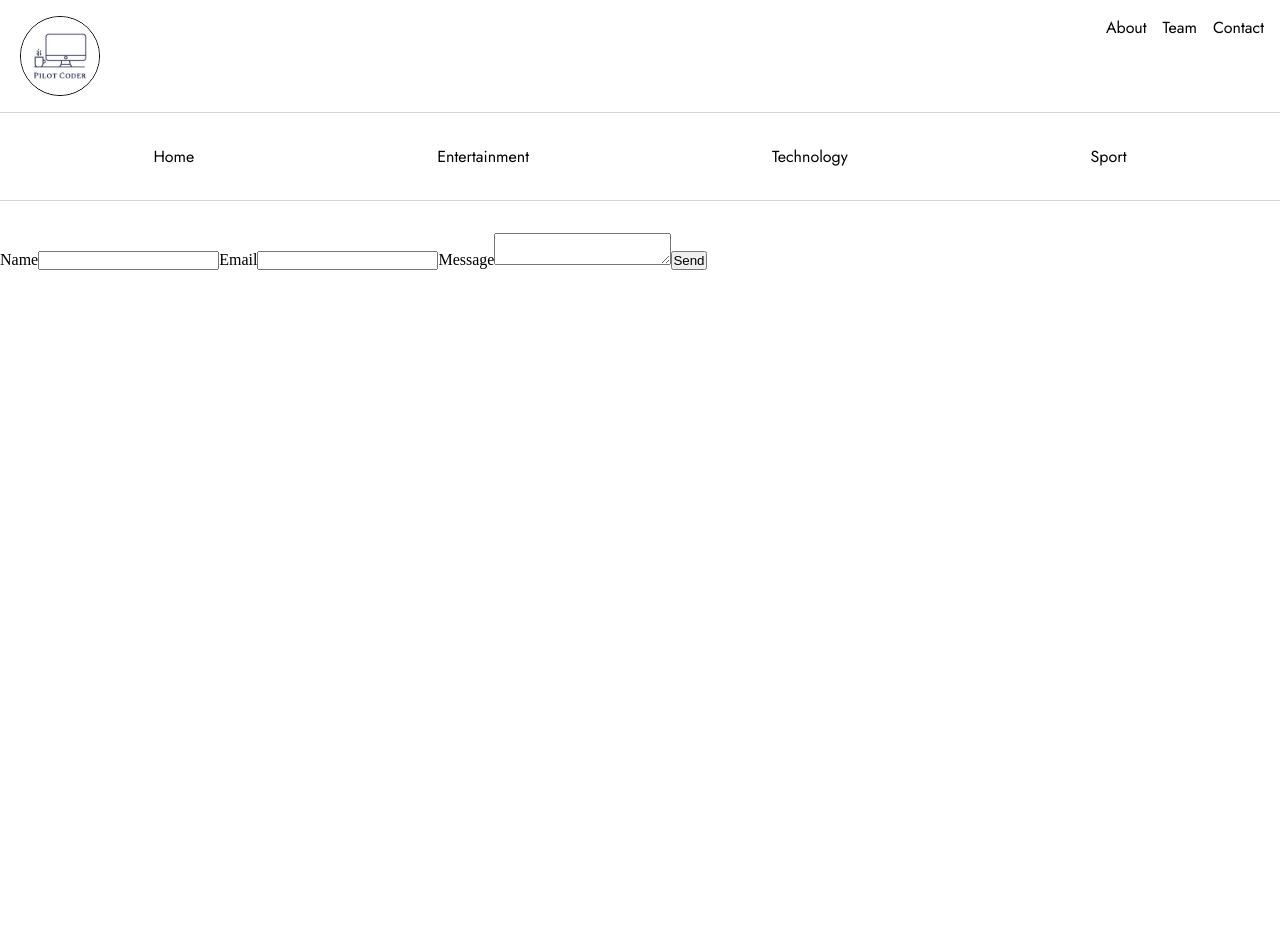
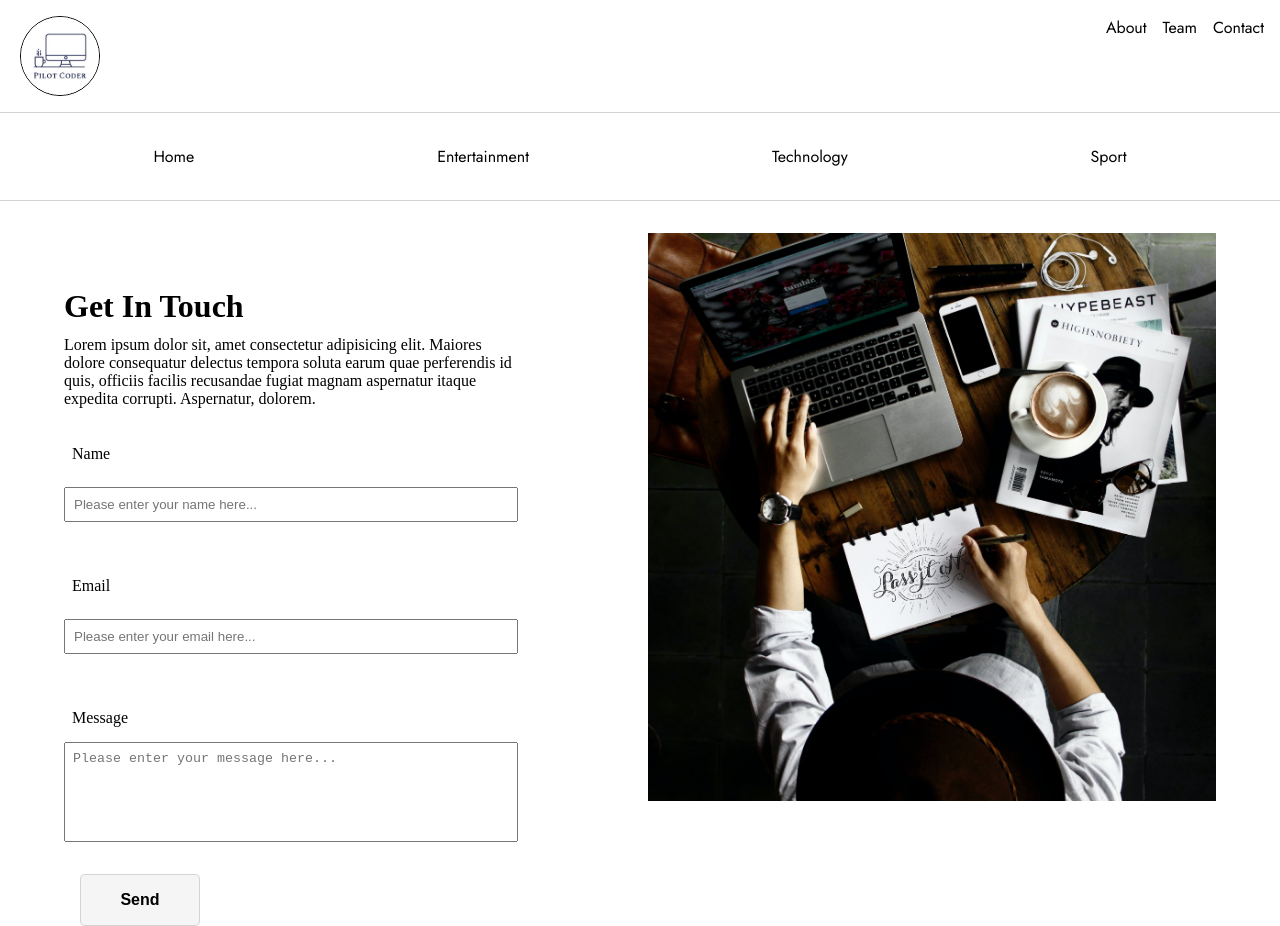
Before and after one commit to dolce-emmy/News-App, a React (Vite) app: page /contact in a window 1280 px wide. Before the commit the page ends 800 px from the top, so only its background shows below. Built offline with nearby package versions, Linux system fonts and the light colour scheme; no server answers; a web font is replaced by a local one.

Commit message:
added the contact page styles

```diff
--- a/src/components/Contact.jsx
+++ b/src/components/Contact.jsx
@@ -35,18 +35,52 @@ const Contact = () => {
   };
 
   return (
-    <form ref={form} onSubmit={sendEmail}>
-      <label>Name</label>
-      <input type="text" name="from_name" />
+    <>
+      <div className="contact-container">
+        <form ref={form} onSubmit={sendEmail} className="contact-form">
+          <h1>Get In Touch</h1>
+          <p>
+            Lorem ipsum dolor sit, amet consectetur adipisicing elit. Maiores
+            dolore consequatur delectus tempora soluta earum quae perferendis id
+            quis, officiis facilis recusandae fugiat magnam aspernatur itaque
+            expedita corrupti. Aspernatur, dolorem.
+          </p>
 
-      <label>Email</label>
-      <input type="email" name="from_email" />
+          <label className="username">Name</label>
+          <input className="username-input" type="text" name="from_name" required placeholder="Please enter your name here..." />
 
 
-      <label>Message</label>
-      <textarea name="message" />
-      <input type="submit" value="Send" />
-    </form>
+          <label className="email">Email</label>
+          <input
+            className="email-input"
+            type="email"
+            name="from_email"
+            placeholder="Please enter your email here..."
+            required
+          />
+
+          <label className="message">Message</label>
+          <textarea
+            className="message-input"
+            name="message"
+            placeholder="Please enter your message here..."
+
+          />
+
+          <input className="submit-button" type="submit" value="Send" />
+        </form>
+
+        <div className="image-container">
+          {/* Add your image component or img tag here */}
+
+          <img
+            style={{ width: "100%" }}
+            src="./contact/contact.jpg"
+            alt="Description"
+          />
+        </div>
+      </div>
+    </>
   );
 };
 
--- a/src/styles/App.css
+++ b/src/styles/App.css
@@ -2,19 +2,16 @@
     text-align: center;
 } */
 
-
 .about-main-container {
   margin: 80px;
-
-
 }
 .about-title {
   text-align: center;
   margin: 2rem;
   padding: 1rem;
 }
-.about-section01 > h1, h2{
-
+.about-section01 > h1,
+h2 {
   margin: 2rem;
   text-align: center;
 }
@@ -22,14 +19,11 @@
 .about-section01 > p {
   margin-left: 4rem;
   padding: 1rem;
-
 }
 
 .about-section02 ul > li {
   margin-left: 4rem;
   padding: 1rem;
-
-
 }
 
 /* .parallax-layer {
@@ -51,15 +45,12 @@
   gap: 15px;
   margin: 2rem;
   padding-top: 2rem;
-
-
 }
 
 /* .footer-para {
 
 
 } */
-
 
 .footer-link {
   grid-column: 4/-1;
@@ -68,8 +59,6 @@
   text-decoration: none;
   /* color: black; */
   position: relative;
-
-
 }
 
 .footer-link:hover {
@@ -77,7 +66,7 @@
 }
 
 .footer-link::before {
-    content: '';
+  content: "";
   position: absolute;
   display: block;
   width: 100%;
@@ -91,10 +80,108 @@
 
 .footer-link:hover::before {
   transform: scaleX(0.7);
+}
+
+.about-footer {
+  padding: 1rem;
+}
+
+
+.contact-title {
+  text-align:left;
+  margin-top: 1rem;
+  margin-right: 1rem;
 
 }
 
-.about-footer {
+.contact-container {
+    width: 90%;
+    margin: 0 auto;
+    display: grid;
+    grid-template-columns: 1fr 1fr;
+    /* Adjust the gap between columns */
+    grid-template-rows: repeat(7, 50px);
+        gap: 1rem;
+}
 
+
+   .contact-form {
+
+    grid-column: 1/2;
+    grid-row: 1/7;
+    display: grid;
+    grid-template-columns: 1fr;
+    grid-template-rows: repeat(10, 50px);
+    justify-content: center;
+    align-items: center;
+    margin-top: 3rem;
+    gap: 1rem;
+    width: 80%;
+
+
+   }
+
+
+.contact-form > label {
+
+  padding: 0.5rem;
+  font-size: 1rem;
+  margin-top: 2rem;
+}
+
+
+
+.username-input {
+
+
+  padding: 0.5rem;
+
+}
+
+.email-input {
+
+  padding: 0.5rem;
+}
+
+textarea {
+
+  padding: 0.5rem;
+  resize: none;
+  height: 100px;
+  width: 100%;
+  margin-top: 4rem;
+  margin-bottom: 1rem;
+
+}
+
+.submit-button {
+
+
+    grid-row: 10/-1;
+    width: 120px;
+    margin: 1rem;
     padding: 1rem;
+    background-color: #f5f5f5;
+    border: 1px solid #cccc;
+    border-radius: 5px;
+    cursor: pointer;
+    font-size: 1rem;
+    font-weight: bold;
+    text-align: center;
+    justify-content: center;
+    align-items: center;
+    text-decoration: none;
+    color: black;
+    transition: all 0.3s ease;
 }
+
+
+.image-container {
+
+    grid-column: 2/-1;
+
+
+
+
+
+}
```
Also changed, not shown: public/contact/contact.jpg (added). Lines whose indentation alone changed are shown as unchanged.
